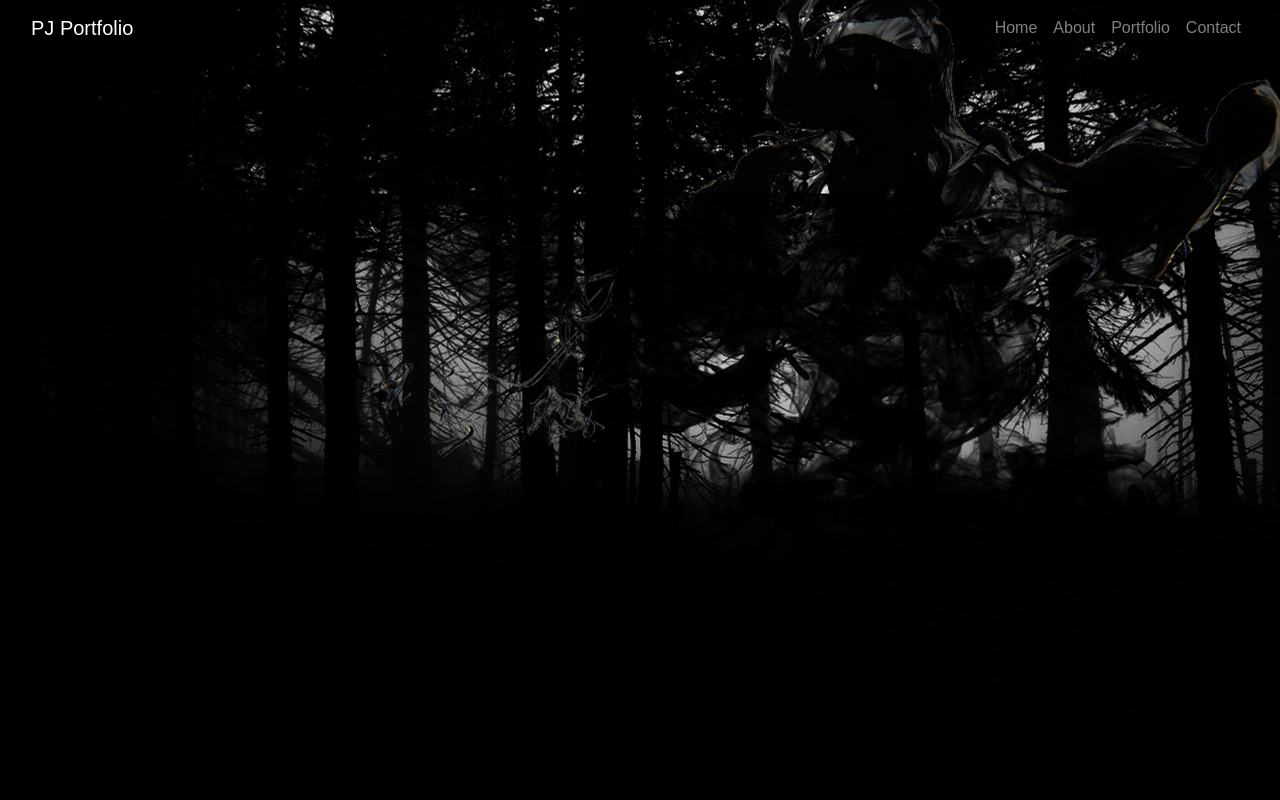
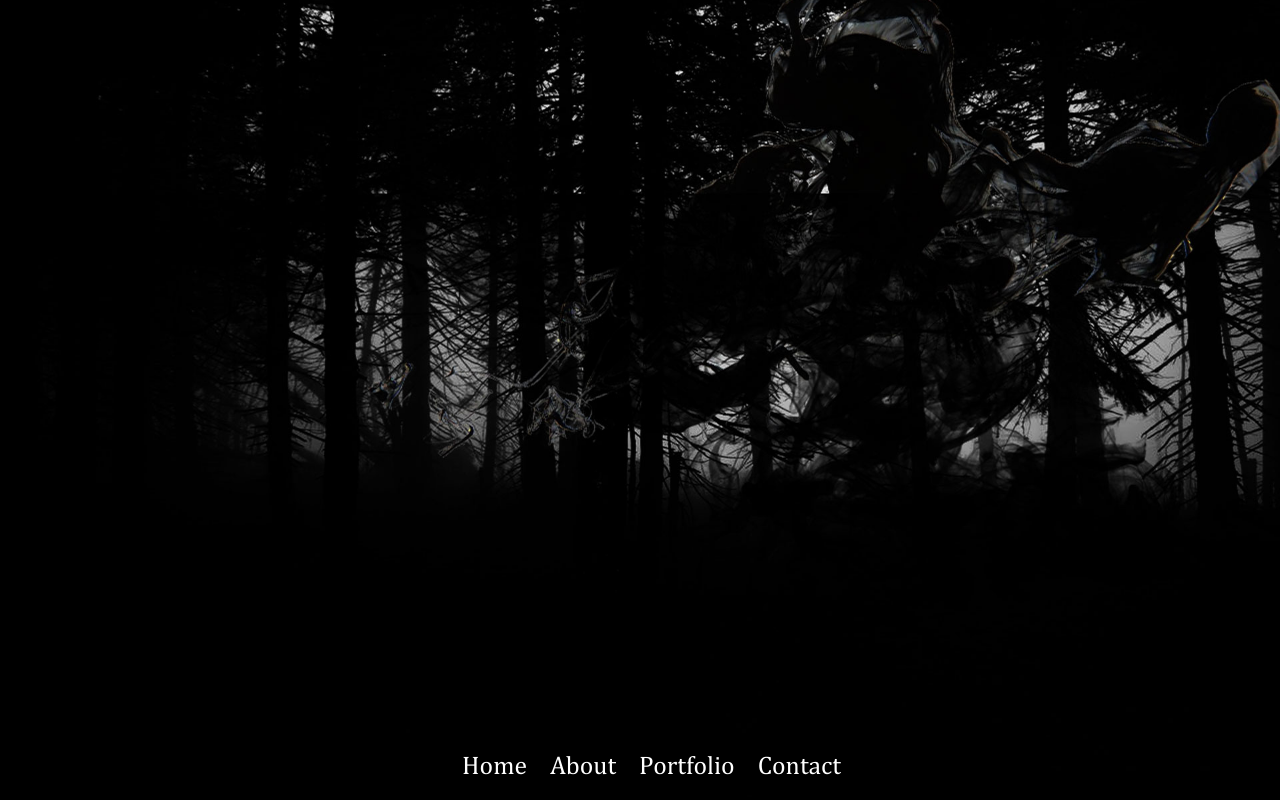
Before and after one commit to Esylus/Portfolio, an Angular app in the folder angular-src/: page /portfolio in a window 1280 px wide. Built offline with nearby package versions, Linux system fonts and the light colour scheme.

Commit message:
Navbar on bottom

```diff
--- a/angular-src/src/app/app.component.html
+++ b/angular-src/src/app/app.component.html
@@ -1,3 +1,4 @@
+
 <app-navbar></app-navbar>
 
 <div>
--- a/angular-src/src/app/components/navbar/navbar.component.css
+++ b/angular-src/src/app/components/navbar/navbar.component.css
@@ -1,58 +1,43 @@
+@font-face{                            /* load font for use */
+    font-family: CambriaMath;
+    src: url("../../../assets/fonts/CambriaMath.ttf");
+}
 
-
- nav
-{
+nav.navbar {
     background-color: transparent;
     position: fixed;
     width: 100%;
-/*
-    position:fixed;
-    background: transparent;
-     top: 0;
-    left: 0;
-       width: 100%;
-    height: 70px;
-    background: rgba(0, 0, 0, 0);
-    padding: 0 100px;
-    box-sizing: border-box; */
 }
 
-/* nav .brand
-{
-    float: left;
-    height: 100%;
-    line-height: 70px;
+/* TEMP BRAND */
+.navbar .navbar-brand{
+    color: rgb(255,255,255);
+    font-family: CambriaMath, sans-serif;
+    font-size: 180%;
+    text-shadow: 3px 1px #000000;
 }
 
-nav .brand h2
-{
-    margin: 0;
-    padding: 0;
-    color: rgb(255, 255, 255);
+/* make nav items white */
+.navbar .nav-item .nav-link{
+    color: rgb(255,255,255);
+    font-family: CambriaMath, sans-serif;
+    font-size: 160%;
+    padding-left: 15px;
+    text-shadow: 3px -2px #000000;
 }
 
-nav ul
-{
-    float: right;
-    display: flex;
-    margin: 0;
-    padding: 0;
+/* make nav items white HOVER */
+.navbar .nav-item .nav-link:hover{
+    color: rgb(239, 245, 238);
 }
 
-nav ul li
-{
-    list-style: none;
-}
+/* change hamburger button border color */
+button.navbar-toggler{
+    border-color: rgb(251, 251, 251);
+    box-shadow: 2px 1px #000000;
+  }
 
-nav ul li a
-{
-    position: relative;
-    display: block;
-    height: 70px;
-    line-height: 70px;
-    padding : 0 10px;
-    box-sizing: border-box;
-    color: rgb(255, 255, 255);
-    text-decoration: none;
-    text-transform: uppercase;
-}  */
+  /* change hamburger button border color HOVER */
+button.navbar-toggler:hover{
+    border-color: rgb(251, 251, 251);
+  }
--- a/angular-src/src/app/components/navbar/navbar.component.html
+++ b/angular-src/src/app/components/navbar/navbar.component.html
@@ -1,24 +1,13 @@
 
-<!-- <nav>
-    <div class="brand">
-        <h2>PJ Portfolio</h2>
-    </div>
-  <ul>
-      <li><a [routerLink]="['/']">Home</a></li>
-      <li><a [routerLink]="['/about']">About</a></li>
-      <li><a [routerLink]="['/portfolio']">Portfolio</a></li>
-      <li><a [routerLink]="['/contact']">Contact</a></li>
-  </ul>
-</nav> -->
 
-<nav class="navbar navbar-expand-md navbar-dark sticky-top" >
+<nav class="navbar navbar-expand-md navbar-dark fixed-bottom justify-content-center" >
 	<div class="container-fluid">
-		<a class="navbar-brand" href="#">PJ Portfolio</a>
-		<button class="navbar-toggler" type="button" data-toggle="collapse" data-target="#navbarResponsive">
+		<a class="navbar-brand" ></a>
+		<button class="navbar-toggler " type="button" data-toggle="collapse" data-target="#navbarResponsive">
 			<span class="navbar-toggler-icon"></span>
 		</button>
-		<div class="collapse navbar-collapse" id="navbarResponsive">
-			<ul class="navbar-nav ml-auto">
+		<div class="collapse navbar-collapse justify-content-between align-items-center w-100" id="navbarResponsive">
+			<ul class="navbar-nav ml-auto mx-auto text-center">
 				<li class="nav-item" active><a class="nav-link" [routerLink]="['/']">Home</a></li>
 				<li class="nav-item"><a class="nav-link" [routerLink]="['/about']" >About</a></li>
 				<li class="nav-item"><a class="nav-link" [routerLink]="['/portfolio']">Portfolio</a></li>
```
Also changed, not shown: angular-src/src/assets/fonts/CambriaMath.ttf (added).
